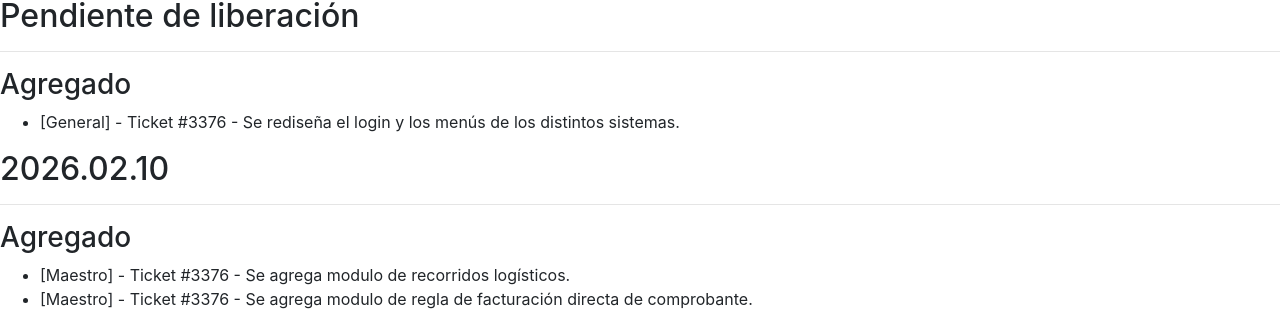
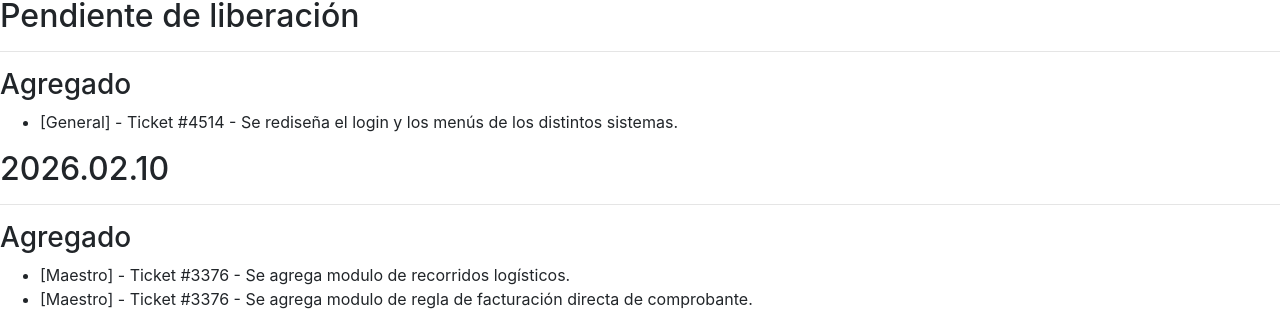
Before and after one commit to brainsys-arsaad/versionado, a Jekyll site: the page built from registro-cambios.markdown, in a window 1280 px wide and 900 px high. Shown: the part 300-611 px from the top of the window. Built offline with Jekyll 4.4.1, drawn with Linux system fonts in a browser that asks for light colours.

Commit message:
Update registro-cambios.markdown

```diff
--- a/registro-cambios.markdown
+++ b/registro-cambios.markdown
@@ -126,7 +126,7 @@ El formato esta basado en [Keep a Changelog](https://keepachangelog.com/es-ES/1.
 
 ### Agregado
 
-- [General] - Ticket #3376 - Se rediseña el login y los menús de los distintos sistemas.
+- [General] - Ticket #4514 - Se rediseña el login y los menús de los distintos sistemas.
 
 ## 2026.02.10
 ---
```
